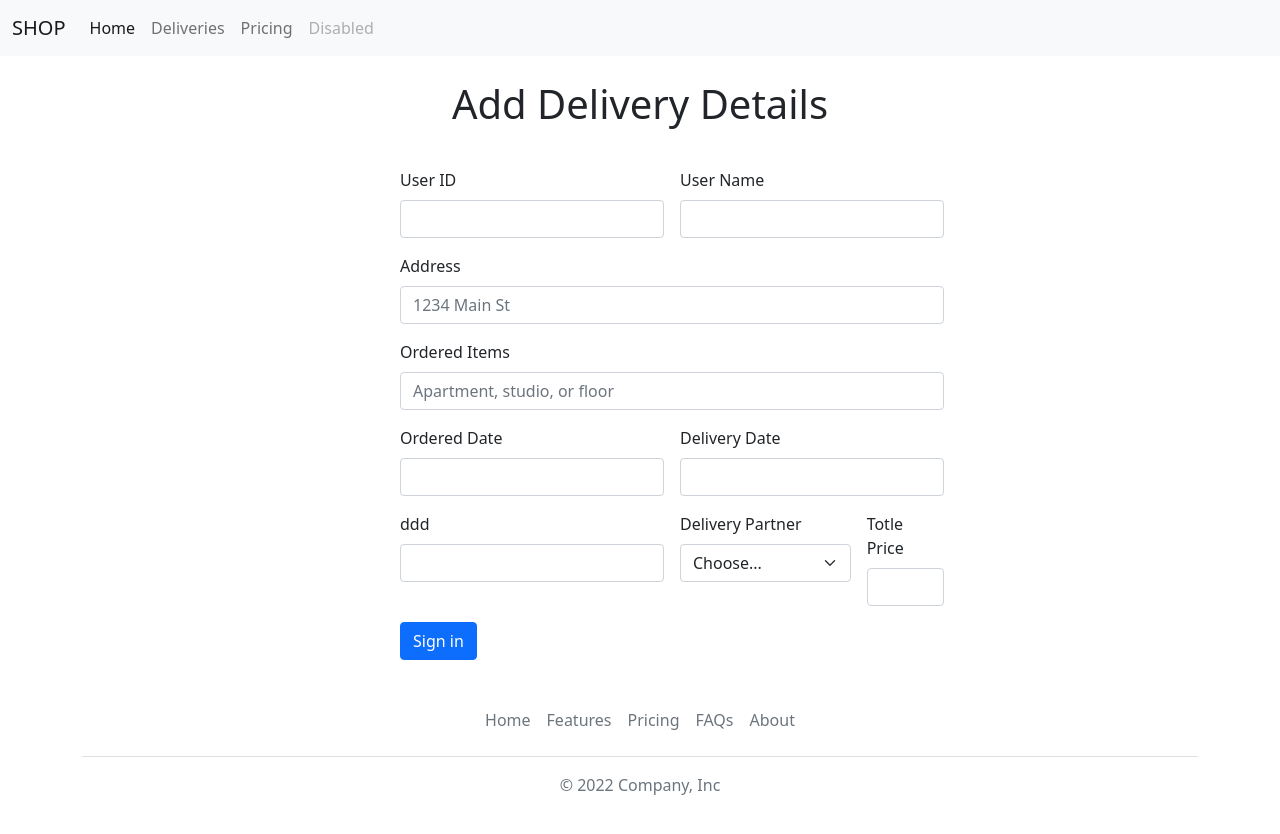
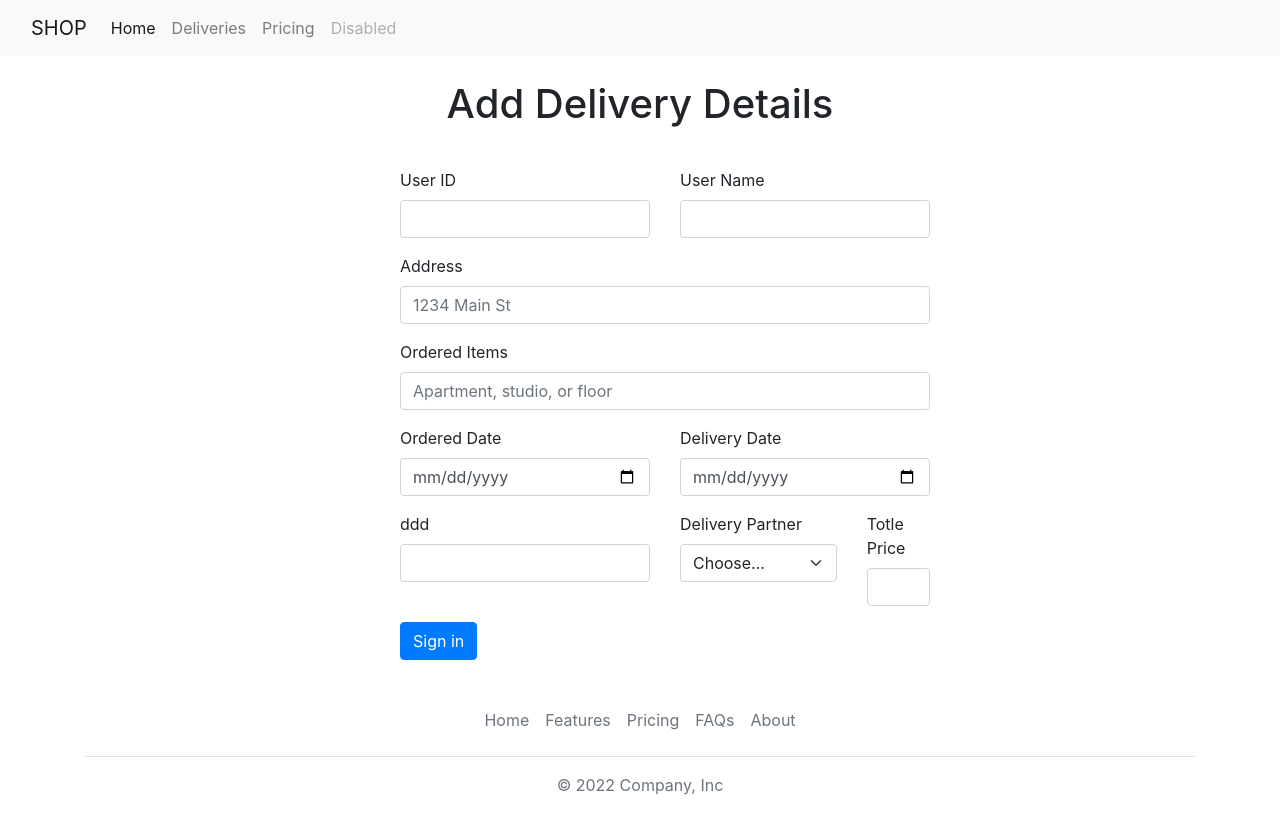
Before and after one commit to gavingunapala/Nextjs_test_app, a Next.js app: page /editDeliveries in a window 1280 px wide. Shown: the top 834 px of the page. Built offline with nearby package versions, Linux system fonts and the light colour scheme.

Commit message:
small changers

```diff
--- a/pages/editDeliveries.js
+++ b/pages/editDeliveries.js
@@ -2,6 +2,19 @@ import NAVBAR from "../components/navbar";
 import FOOTER from "../components/footer";
 export default function editDeliveries(){
     return(
+    <>
+    <head>
+        <link
+    rel="stylesheet"
+    type="text/css"
+    href="https://stackpath.bootstrapcdn.com/bootstrap/4.5.0/css/bootstrap.min.css"
+  />
+  <link
+    rel="stylesheet"
+    type="text/css"
+    href="https://stackpath.bootstrapcdn.com/font-awesome/4.7.0/css/font-awesome.min.css"
+  />
+  </head>
         <div>
             <NAVBAR/><br/>
             <h1 className="mydelivary">Add Delivery Details</h1>
@@ -23,12 +36,12 @@ export default function editDeliveries(){
                     <input type="text" className="form-control" id="inputAddress2" placeholder="Apartment, studio, or floor"/>
                 </div>
                 <div className="col-md-6">
-                    <label for="inputEmail4" className="form-label">Ordered Date</label>
-                    <input type="email" className="form-control" id="inputEmail4"/>
+                    <label for="OrderedDate">Ordered Date</label>
+                    <input type="date" id="OrderedDate" name="OrderedDate"className="form-control" />
                 </div>
                 <div className="col-md-6">
-                    <label for="inputPassword4" className="form-label">Delivery Date</label>
-                    <input type="password" className="form-control" id="inputPassword4"/>
+                    <label for="DeliveryDate">Delivery Date</label>
+                    <input type="date" id="DeliveryDate" name="DeliveryDate"className="form-control" />
                 </div>
                 <div className="col-md-6">
                     <label for="inputCity" className="form-label">ddd</label>
@@ -38,7 +51,9 @@ export default function editDeliveries(){
                     <label for="inputState" className="form-label">Delivery Partner</label>
                     <select id="inputState" className="form-select">
                     <option selected>Choose...</option>
-                    <option>...</option>
+                    <option>DHL</option>
+                    <option>LankaTravel</option>
+                    <option>LkPartner</option>
                     </select>
                 </div>
                 <div className="col-md-2">
@@ -51,6 +66,6 @@ export default function editDeliveries(){
         </form>
         <FOOTER/>
        </div>
-
+       </>
 );
 }
```
Also changed, not shown: styles.newpage.css (line endings or trailing spaces).
